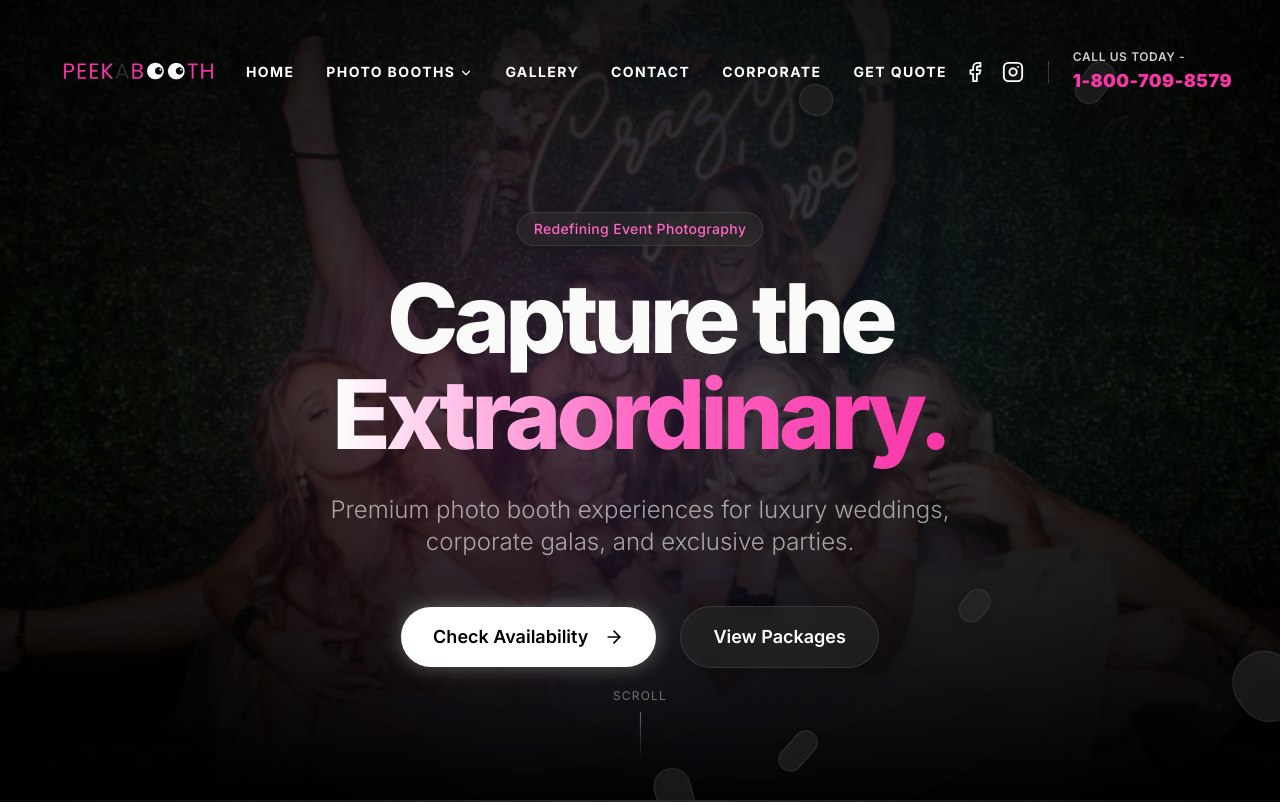
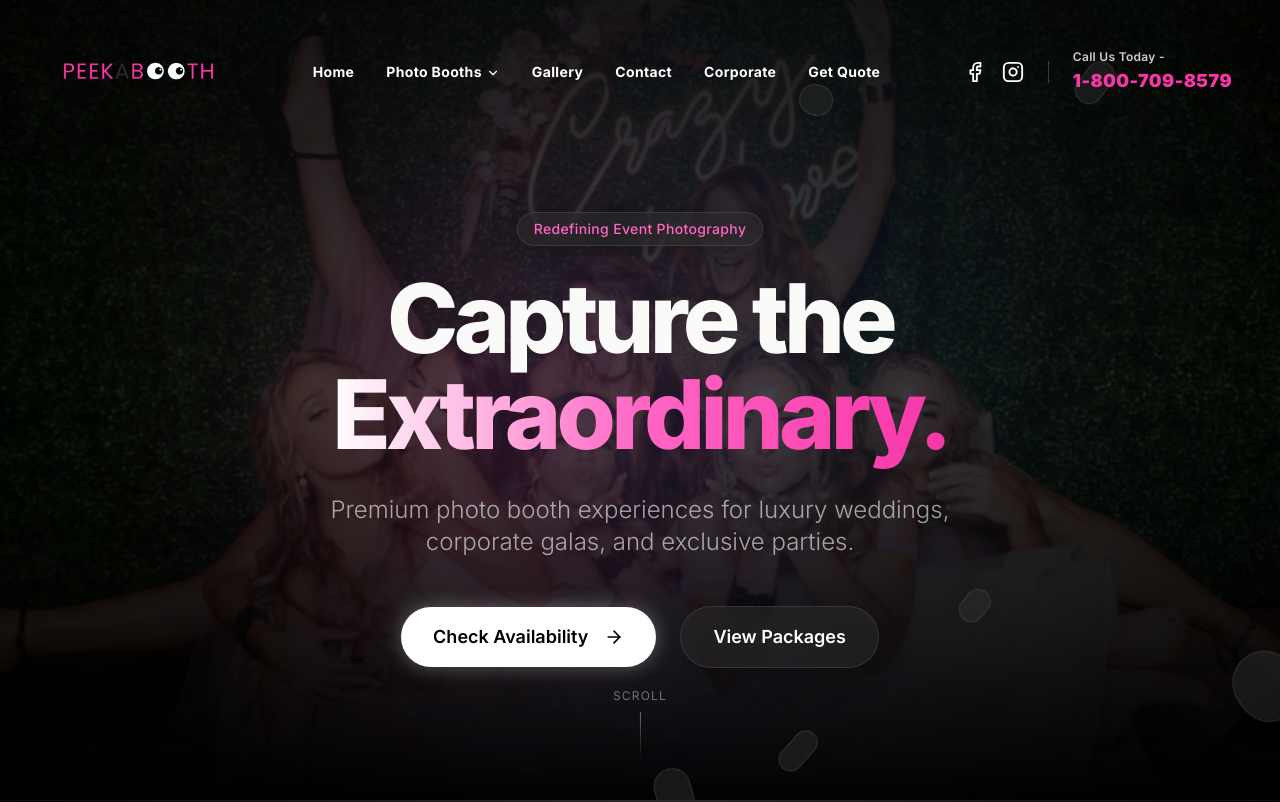
Before and after one commit to Sharmeen-Rauf/peekaboothusa, a Next.js app: page / in a window 1280 px wide. Shown: the top 802 px of the page. Built offline with nearby package versions, Linux system fonts and the light colour scheme.

Commit message:
feat: add responsive Navbar component with scroll-aware styling and mobile menu support

```diff
--- a/components/layout/Navbar.tsx
+++ b/components/layout/Navbar.tsx
@@ -7,12 +7,12 @@ import { Menu, X, Facebook, Instagram, ChevronDown } from "lucide-react";
 import Link from "next/link";
 
 const navLinks = [
-  { name: "HOME", href: "/" },
-  { name: "PHOTO BOOTHS", href: "#services", hasDropdown: true },
-  { name: "GALLERY", href: "#gallery" },
-  { name: "CONTACT", href: "#contact" },
-  { name: "CORPORATE", href: "#corporate" },
-  { name: "GET QUOTE", href: "#contact" },
+  { name: "Home", href: "/" },
+  { name: "Photo Booths", href: "#services", hasDropdown: true },
+  { name: "Gallery", href: "#gallery" },
+  { name: "Contact", href: "#contact" },
+  { name: "Corporate", href: "#corporate" },
+  { name: "Get Quote", href: "#contact" },
 ];
 
 export default function Navbar() {
@@ -54,7 +54,7 @@ export default function Navbar() {
               <Link
                 key={link.name}
                 href={link.href}
-                className="text-sm font-bold tracking-widest text-white hover:text-brand-neon transition-colors relative group flex items-center gap-1 uppercase"
+                className="text-sm font-bold tracking-wide text-white hover:text-brand-neon transition-colors relative group flex items-center gap-1"
               >
                 {link.name}
                 {link.hasDropdown && <ChevronDown size={14} className="mt-0.5" />}
@@ -74,7 +74,7 @@ export default function Navbar() {
               </a>
             </div>
             <div className="flex flex-col justify-center text-left">
-              <span className="text-xs font-semibold text-white/80 tracking-wider uppercase mb-0.5">Call Us Today -</span>
+              <span className="text-xs font-semibold text-white/80 tracking-wide mb-0.5">Call Us Today -</span>
               <a href="tel:1-800-709-8579" className="text-brand-neon font-black text-lg hover:text-brand-glow transition-colors tracking-wide">
                 1-800-709-8579
               </a>
```
